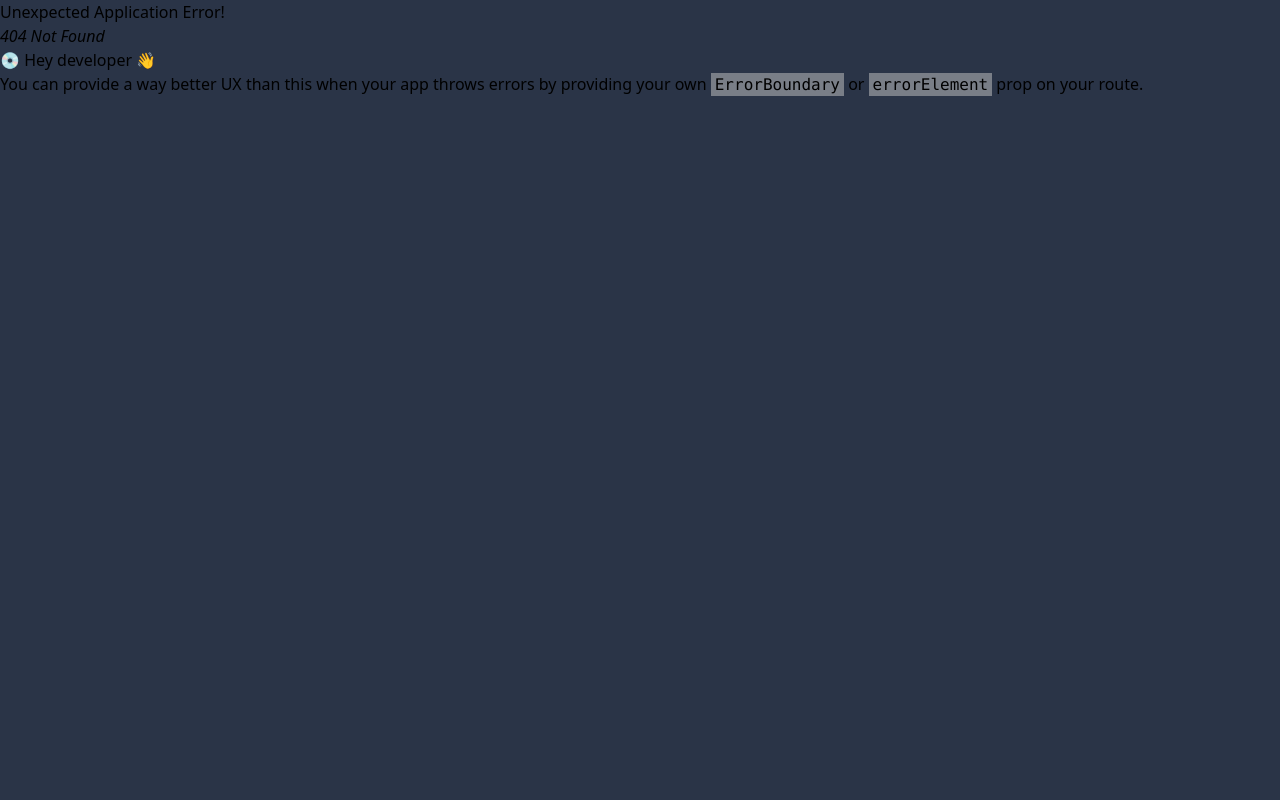
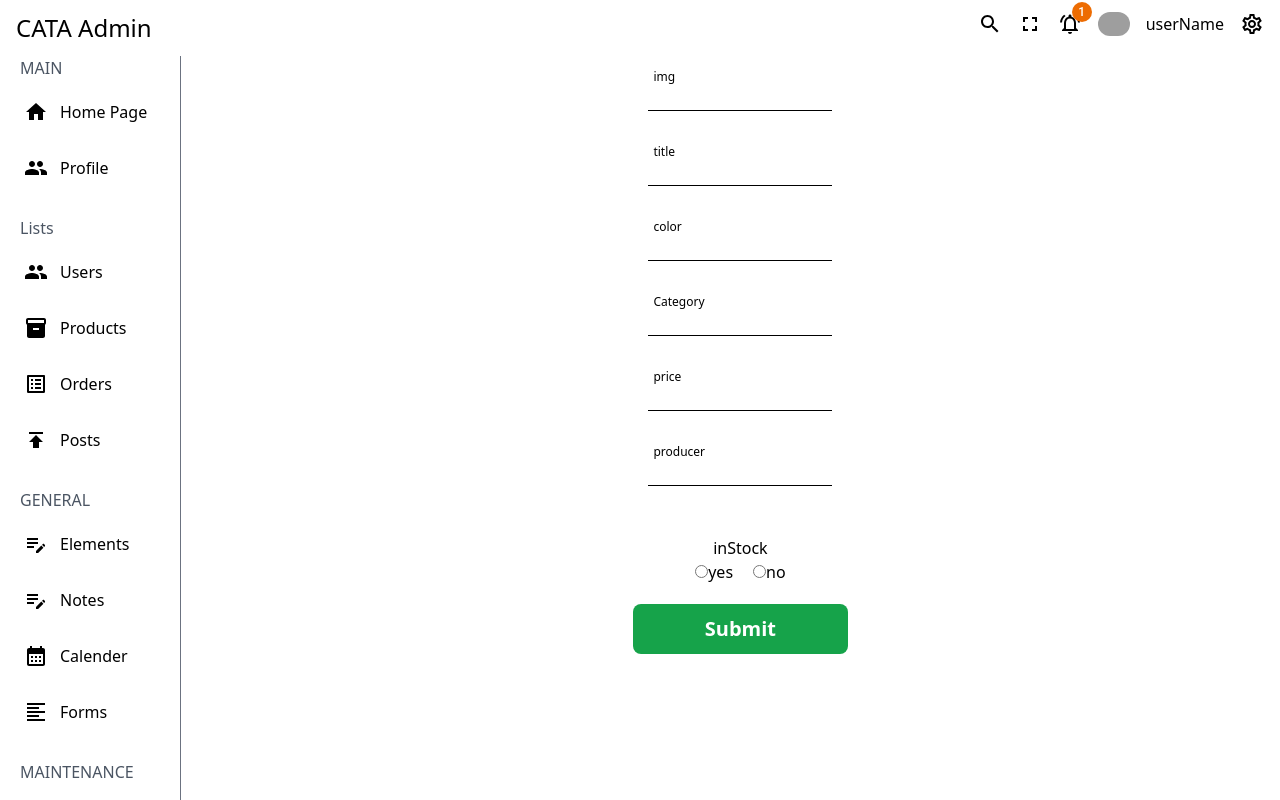
Before and after one commit to mostafasoliman474/work-app, a React (Create React App) app: page /addproduct in a window 1280 px wide. Before the commit this address had no page. Shown: the top 800 px of the page. Built offline with nearby package versions, Linux system fonts and the light colour scheme; grey boxes are pictures that could not be loaded.

Commit message:
addUserAndAddProduct

```diff
--- a/src/components/Nav.tsx
+++ b/src/components/Nav.tsx
@@ -7,7 +7,7 @@ const Nav = () => {
         <header className='w-full '>
             <nav className='flex justify-between w-full m-auto py-3 px-4'>
                 <div>
-                    <p className='text-2xl text-white'>CATA Admin</p>
+                    <p className='text-2xl '>CATA Admin</p>
                 </div>
                 <div className='flex gap-4'>
                     <SearchOutlined className='icons' />
@@ -18,7 +18,7 @@ const Nav = () => {
                     <div className='h-8 w-8 rounded-full'>
                         <img alt='profile' className='rounded-full' src='https://images.pexels.com/photos/1542085/pexels-photo-1542085.jpeg?auto=compress&cs=tinysrgb&w=1260&h=750&dpr=1' />
                     </div>
-                    <p className='text-white'>userName</p>
+                    <p className=''>userName</p>
                     <SettingsOutlined className='icons' />
                 </div>
             </nav>
--- a/src/components/SideBar.tsx
+++ b/src/components/SideBar.tsx
@@ -11,7 +11,7 @@ const SideBar = () => {
           {div.links.map(item=>(
             <Link key={item.id} to={`/${item.link}`} className='hover:bg-cyan-400 py-3 rounded flex gap-3 p-1'>
             <item.icon className='icons'/>
-            <p className='text-white cursor-pointer'>{item.text}</p>
+            <p className='cursor-pointer'>{item.text}</p>
           </Link>
           ))}
         </div>
@@ -20,5 +20,4 @@ const SideBar = () => {
     </header>
   )
 }
-
 export default SideBar
--- a/src/index.css
+++ b/src/index.css
@@ -2,8 +2,8 @@
 @tailwind components;
 @tailwind utilities;
 :root{
-  --body:#2a3447;
-  --icons:white;
+  --body:#ffffff;
+  --icons:rgb(0, 0, 0);
 }
 *{
   @apply p-0 m-0 box-border outline-none ;
@@ -12,7 +12,7 @@ body{
   background-color: var(--body);
 }
 .icons{
-  @apply text-white;
+  @apply text-black;
 }
 .contentContainer{
   @apply flex-[6];
@@ -29,3 +29,28 @@ tr{
 .Img__user_div{
   @apply flex justify-center items-center pt-2;
 }
+/* .input-form{
+  @apply h-[50px] w-[40%] rounded-lg pl-3 text-xl
+} */
+.input_container {
+  @apply relative border-b border-black mt-[30px] bg-white;
+}
+
+.lable {
+  position: absolute;
+  top: 0;
+  left: 5px;
+  transition: all 0.3s linear;
+  z-index: 1;
+  font-size: 10px;
+}
+
+.input_register {
+  @apply outline-none relative z-[2] bg-transparent p-[2px_5px] text-xs;
+}
+
+input:focus+.lable,
+input:valid+.lable {
+  top: -18px;
+  font-size: 12px;
+}
--- /dev/null
+++ b/src/pages/AddProduct.tsx
@@ -0,0 +1,81 @@
+import React, { useState } from 'react'
+
+const AddProduct = () => {
+    const insertProduct= ()=>{
+
+    }
+    const [color, setColor] = useState('')
+    const [img, setImg] = useState('')
+    const [producer, setProducer] = useState('')
+    const [tilte, setTilte] = useState('')
+    const [price, setPrice] = useState('')
+    const [inStock, setInStock] = useState('')
+    const [category, setCategory] = useState('')
+    return (
+        <div className='contentContainer'>
+            <form className='flex flex-col gap-5 justify-center items-center'>
+                <div className='input_container'>
+                    <input type='text' className='input_register' aria-required="true" />
+                    <label className='lable'>
+                        img
+                    </label>
+                </div>
+                <div className='input_container'>
+                    <input type='text' className='input_register' aria-required="true" />
+                    <label className='lable'>
+                        title
+                    </label>
+                </div>
+                <div className='input_container'>
+                    <input type='text' className='input_register' aria-required="true" />
+                    <label className='lable'>
+                        color
+                    </label>
+                </div>
+
+                <div className='input_container'>
+                    <input type='text' className='input_register' aria-required="true" />
+                    <label className='lable'>
+                        Category
+                    </label>
+                </div>
+                <div className='input_container'>
+                    <input type='text' className='input_register' aria-required="true" />
+                    <label className='lable'>
+                        price
+                    </label>
+                </div>
+                <div className='input_container'>
+                    <input type='text' className='input_register' aria-required="true" />
+                    <label className='lable'>
+                        producer
+                    </label>
+                </div>
+
+                <div className='input_container border-none justify-start items-start'>
+                    <p className='text-center'>inStock</p>
+                    <div className='flex gap-5'>
+
+                        <div>
+                            <input type='radio' name='instock' value='yes' id='yes' />
+                            <label>yes</label>
+                        </div>
+                        <div>
+                            <input type='radio' name='instock' value='no' />
+                            <label>no</label>
+                        </div>
+                    </div>
+                </div>
+
+
+                {/* <input type='email' placeholder='Email' className='input-form' />
+                <input type='Password' placeholder='Password' className='input-form' />
+                <input type='text' placeholder='Photo' className='input-form' />
+                <input type='text' placeholder='Phone' className='input-form' /> */}
+                <input type='submit' value="Submit" onSubmit={()=>insertProduct} className='w-[20%] bg-green-600 text-white cursor-pointer h-[50px] rounded-lg font-bold text-xl' />
+            </form>
+        </div>
+    )
+}
+
+export default AddProduct
--- /dev/null
+++ b/src/pages/AddUser.tsx
@@ -0,0 +1,54 @@
+import React from 'react'
+
+const AddUser = () => {
+    return (
+        <div className='contentContainer'>
+            <form className='flex flex-col gap-5 justify-center items-center'>
+                <div className='input_container'>
+                    <input type='text' className='input_register'  aria-required="true"/>
+                    <label className='lable'>
+                        First Name
+                    </label>
+                </div>
+                <div className='input_container'>
+                    <input type='text' className='input_register'  aria-required="true"/>
+                    <label className='lable'>
+                        Last Name
+                    </label>
+                </div>
+                <div className='input_container'>
+                    <input type='email' className='input_register' aria-required="true" />
+                    <label className='lable'>
+                        Email
+                    </label>
+                </div>
+                <div className='input_container'>
+                    <input type='password' className='input_register'  aria-required="true"/>
+                    <label className='lable'>
+                        Password
+                    </label>
+                </div>
+                <div className='input_container'>
+                    <input type='text' className='input_register'  aria-required="true"/>
+                    <label className='lable'>
+                        Photo
+                    </label>
+                </div>
+                <div className='input_container'>
+                    <input type='text'className='input_register' aria-required="true" />
+                    <label className='lable'>
+                        Phone
+                    </label>
+                </div>
+
+                {/* <input type='email' placeholder='Email' className='input-form' />
+                <input type='Password' placeholder='Password' className='input-form' />
+                <input type='text' placeholder='Photo' className='input-form' />
+                <input type='text' placeholder='Phone' className='input-form' /> */}
+                <input type='submit' value="Submit" className='w-[20%] bg-green-600 text-white cursor-pointer h-[50px] rounded-lg font-bold text-xl' />
+            </form>
+        </div>
+    )
+}
+
+export default AddUser
--- a/src/pages/Products.tsx
+++ b/src/pages/Products.tsx
@@ -1,27 +1,34 @@
-import React, { useState } from 'react'
+import React, { useEffect, useState } from 'react'
 import { products } from '../data.ts'
 import { BorderColorOutlined, CheckOutlined, ClearOutlined, DeleteForeverOutlined, Search } from '@mui/icons-material'
 
 const Products = () => {
   const[search,setSearch]=useState('');
+  const[filteredProduct,setFilteredProduct]=useState([]);
   function getsearch(e){
     setSearch(e.target.value.toLowerCase())
   }
-
-   const searchedData =products.filter((product)=>{
-      return(
-        product.title.toLowerCase().includes(search)||
-        product.color.toLowerCase().includes(search)||
-        product.producer.toLowerCase().includes(search)
-      )
-    })
-
+  useEffect(()=>{
+    const searchedData = () => {
+      const productsFiltered = products.filter((product) => {
+          return(
+            product.color.toLowerCase().includes(search) ||
+            product.producer.toLowerCase().includes(search) ||
+            product.price.toLowerCase().includes(search) ||
+            product.title.toLowerCase().includes(search)
+          )
+      })
+      setFilteredProduct(productsFiltered);
+    }
+    search?searchedData():setFilteredProduct(products);
+  }
+,[search])
   return (
     <div className='contentContainer flex flex-col gap-10'>
 
       <div className='flex gap-5'>
         <p className='text-white text-2xl font-bold'>PRODUCTS</p>
-        <button type='button' className='p-2 bg-white rounded'>Add new product</button>
+        <a type='button' className='p-2 bg-white rounded' href='addproduct'>Add new product</a>
 
       </div>
       <div className='flex flex-col bg-white py-5 px-3 gap-5 rounded '>
@@ -47,7 +54,7 @@ const Products = () => {
             </tr>
           </thead>
           <tbody className=''>
-            {searchedData.map(product => (
+            {filteredProduct.map(product => (
               <tr key={product.id} className='' >
                 <td className='text-center'>
                   <input type='checkbox' name={`${product.id}`}/>
--- a/src/pages/Users.tsx
+++ b/src/pages/Users.tsx
@@ -1,15 +1,18 @@
 import { BorderColorOutlined, CheckOutlined, ClearOutlined, DeleteForeverOutlined, Search } from '@mui/icons-material';
-import React, { useState } from 'react'
+import React, { useEffect, useState } from 'react'
 import { userRows } from '../data.ts';
 
-// user.firstName.toLowerCase()
-// event.target.value.toLowerCase()
+
 const Users = () => {
   const [search, setSearch] = useState('')
+  const [filteredUser, setFilteredUser] = useState([])
+
   const getSearch = (event) => {
     setSearch(event.target.value.toLowerCase())
   }
-  const searchedData = userRows.filter((user) => {
+  useEffect(()=>{
+    const searchedData = () => {
+      const users = userRows.filter((user) => {
           return(
             user.firstName.toLowerCase().includes(search) ||
             user.lastName.toLowerCase().includes(search) ||
@@ -17,11 +20,17 @@ const Users = () => {
             user.phone.toLowerCase().includes(search)
           )
       })
+      setFilteredUser(users);
+    }
+    search?searchedData():setFilteredUser(userRows);
+  }
+,[search])
+console.log(filteredUser)
 return (
   <div className='contentContainer flex flex-col gap-10'>
     <div className='flex gap-5'>
       <p className='text-white text-2xl font-bold'>Users</p>
-        <button type='button' className='p-2 bg-white rounded'>Add new user</button>
+      <a type='button' className='p-2 bg-black text-white hover:bg-black hover:text-white rounded' href='adduser'>Add new user</a>
 
     </div>
     <div className='flex flex-col bg-white py-5 px-3 gap-5 rounded '>
@@ -47,7 +56,7 @@ const Users = () => {
           </tr>
         </thead>
         <tbody className=''>
-            {searchedData.map(user => (
+          {filteredUser.map(user => (
             <tr key={user.id} className='' >
               <td className='text-center'>
                 <input type='checkbox' name={`${user.id}`} />
```
Also changed, not shown: src/App.tsx (+14 -0 lines). Lines whose indentation alone changed are shown as unchanged.
